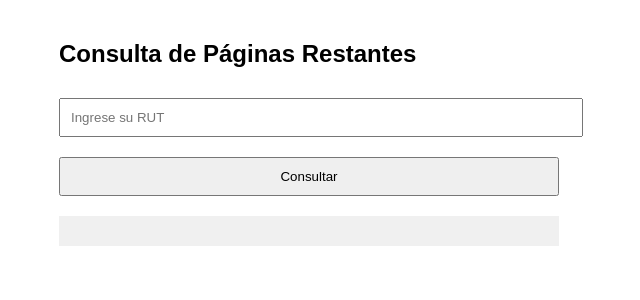
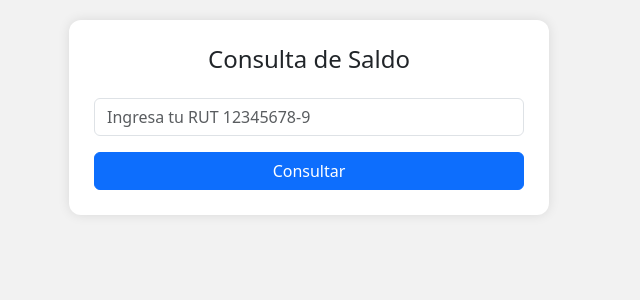
Before and after one commit to cybernovala/prepago, a Flask app: template templates/index.html in a window 1280 px wide. Shown: the top 300 px of the page, without its empty margins (331-971 px from the left). Run offline with Flask 3, Linux system fonts and the light colour scheme; the template is opened without the code that fills it, so the values that code supplies are empty.

Commit message:
Update index.html

```diff
--- a/templates/index.html
+++ b/templates/index.html
@@ -1,20 +1,102 @@
 <!DOCTYPE html>
 <html lang="es">
 <head>
-  <meta charset="UTF-8">
-  <title>Impresión Prepago - Cybernova</title>
-  <script src="/static/script.js" defer></script>
-  <meta name="viewport" content="width=device-width, initial-scale=1.0">
+  <meta charset="UTF-8" />
+  <meta name="viewport" content="width=device-width, initial-scale=1.0"/>
+  <title>Consulta de Impresiones</title>
+  <link rel="stylesheet" href="https://cdn.jsdelivr.net/npm/bootstrap@5.3.3/dist/css/bootstrap.min.css">
   <style>
-    body { font-family: Arial, sans-serif; max-width: 500px; margin: auto; padding: 20px; }
-    input, button { width: 100%; padding: 10px; margin: 10px 0; }
-    #resultado { background: #f0f0f0; padding: 15px; margin-top: 10px; }
+    body {
+      background-color: #f2f2f2;
+      padding: 20px;
+    }
+    .container {
+      max-width: 480px;
+      margin: auto;
+      background-color: white;
+      padding: 25px;
+      border-radius: 12px;
+      box-shadow: 0 0 12px rgba(0,0,0,0.1);
+    }
+    .whatsapp-btn {
+      background-color: #25D366;
+      color: white;
+      border: none;
+    }
+    .whatsapp-btn:hover {
+      background-color: #1ebc59;
+    }
   </style>
 </head>
 <body>
-  <h2>Consulta de Páginas Restantes</h2>
-  <input type="text" id="rut" placeholder="Ingrese su RUT">
-  <button onclick="consultar()">Consultar</button>
-  <div id="resultado"></div>
+  <div class="container text-center">
+    <h4 class="mb-4">Consulta de Saldo</h4>
+
+    <div class="mb-3">
+      <input type="text" id="rutInput" class="form-control" placeholder="Ingresa tu RUT 12345678-9">
+    </div>
+    <button onclick="consultarRut()" class="btn btn-primary w-100">Consultar</button>
+
+    <div id="resultado" class="mt-4" style="display: none;">
+      <p><strong>Nombre:</strong> <span id="nombre"></span></p>
+      <p><strong>Saldo disponible:</strong> <span id="saldo"></span> páginas</p>
+      <button id="btnWhatsapp" class="btn whatsapp-btn w-100 mt-3">
+        Solicitar impresión por WhatsApp
+      </button>
+    </div>
+
+    <div id="error" class="alert alert-danger mt-3" style="display: none;"></div>
+  </div>
+
+  <script>
+    async function consultarRut() {
+      const rut = document.getElementById('rutInput').value.trim();
+      const resultadoDiv = document.getElementById('resultado');
+      const errorDiv = document.getElementById('error');
+      resultadoDiv.style.display = 'none';
+      errorDiv.style.display = 'none';
+
+      if (!rut) {
+        errorDiv.textContent = 'Por favor ingresa un RUT.';
+        errorDiv.style.display = 'block';
+        return;
+      }
+
+      try {
+        const response = await fetch('https://prepago.onrender.com/consultar', {
+          method: 'POST',
+          headers: {
+            'Content-Type': 'application/json'
+          },
+          body: JSON.stringify({ rut })
+        });
+
+        const data = await response.json();
+
+        if (response.ok) {
+          document.getElementById('nombre').textContent = data.nombre;
+          document.getElementById('saldo').textContent = data.saldo;
+          resultadoDiv.style.display = 'block';
+
+          // Configurar botón de WhatsApp
+          document.getElementById('btnWhatsapp').onclick = function () {
+            const mensaje = `Hola, soy ${data.nombre} (RUT: ${rut}). Quiero solicitar una impresión desde la app.`;
+            const telefonoAdmin = '56966648585';
+            const url = `https://wa.me/${telefonoAdmin}?text=${encodeURIComponent(mensaje)}`;
+            window.open(url, '_blank');
+          };
+
+        } else {
+          errorDiv.textContent = data.error || 'Error al consultar el RUT.';
+          errorDiv.style.display = 'block';
+        }
+
+      } catch (error) {
+        console.error('Error:', error);
+        errorDiv.textContent = 'No se pudo conectar al servidor.';
+        errorDiv.style.display = 'block';
+      }
+    }
+  </script>
 </body>
 </html>
```
